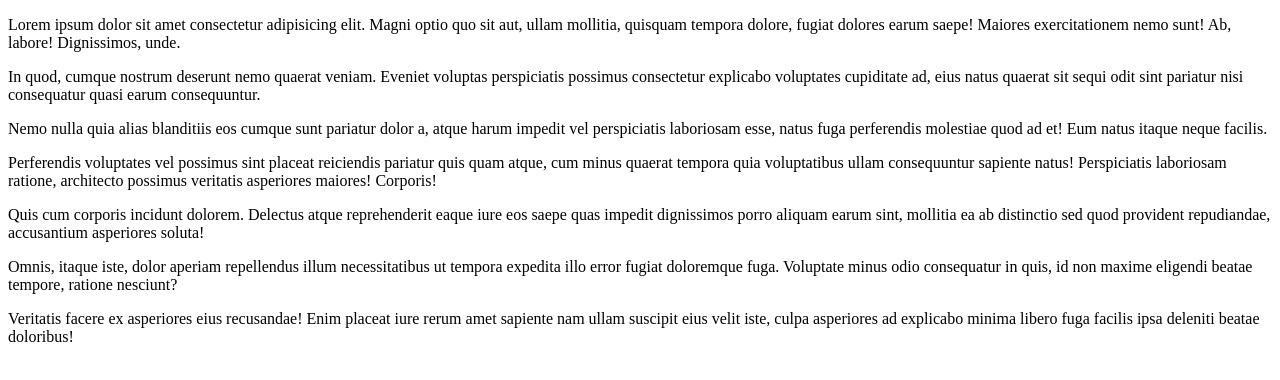
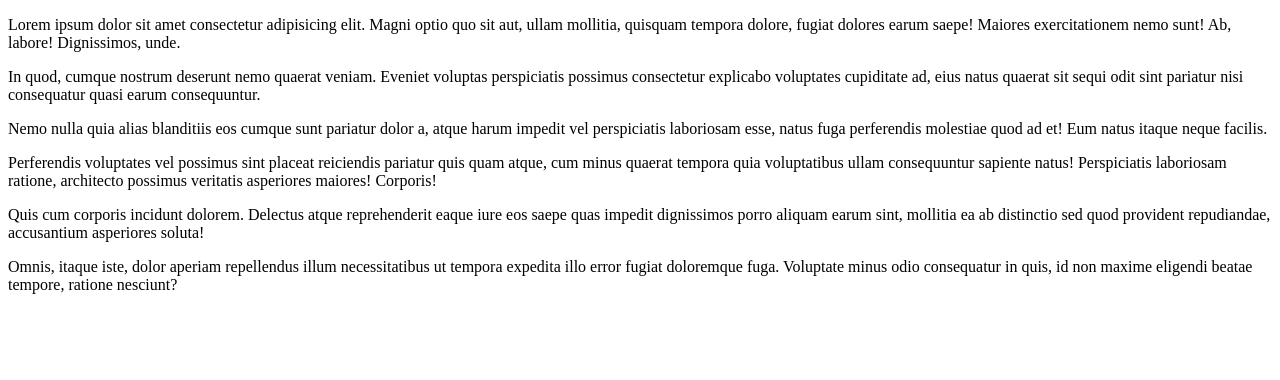
Before and after one commit to AigerimAkmatalieva/06.10.21, a plain HTML site: page index3.html in a window 1280 px wide. Drawn offline with Linux system fonts and the light colour scheme.

Commit message:
index.html

```diff
--- a/index3.html
+++ b/index3.html
@@ -13,7 +13,6 @@
   <p>Perferendis voluptates vel possimus sint placeat reiciendis pariatur quis quam atque, cum minus quaerat tempora quia voluptatibus ullam consequuntur sapiente natus! Perspiciatis laboriosam ratione, architecto possimus veritatis asperiores maiores! Corporis!</p>
   <p>Quis cum corporis incidunt dolorem. Delectus atque reprehenderit eaque iure eos saepe quas impedit dignissimos porro aliquam earum sint, mollitia ea ab distinctio sed quod provident repudiandae, accusantium asperiores soluta!</p>
   <p>Omnis, itaque iste, dolor aperiam repellendus illum necessitatibus ut tempora expedita illo error fugiat doloremque fuga. Voluptate minus odio consequatur in quis, id non maxime eligendi beatae tempore, ratione nesciunt?</p>
-  <p>Veritatis facere ex asperiores eius recusandae! Enim placeat iure rerum amet sapiente nam ullam suscipit eius velit iste, culpa asperiores ad explicabo minima libero fuga facilis ipsa deleniti beatae doloribus!</p>
 
 </body>
 </html>
```
